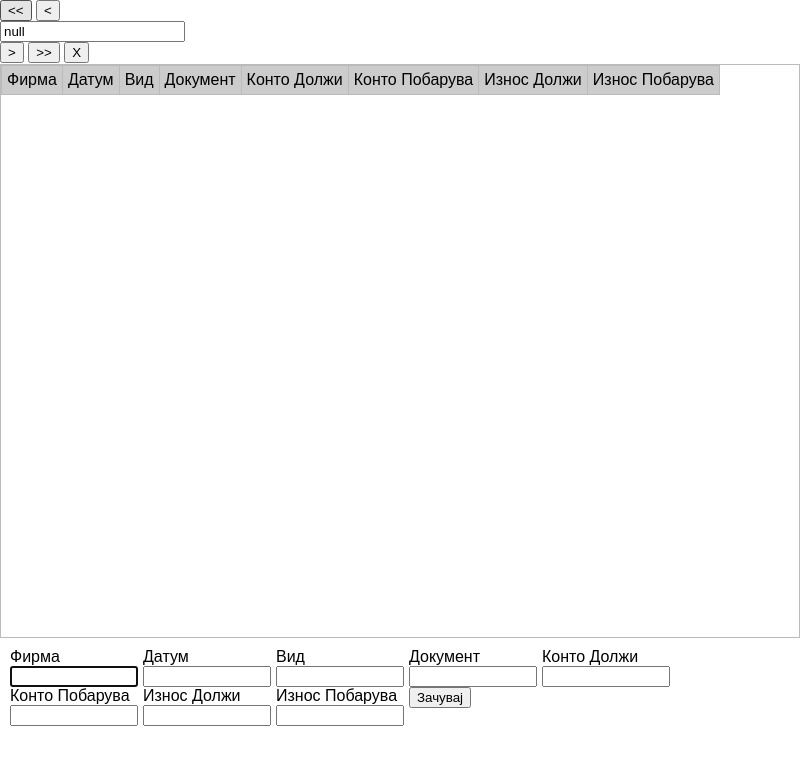
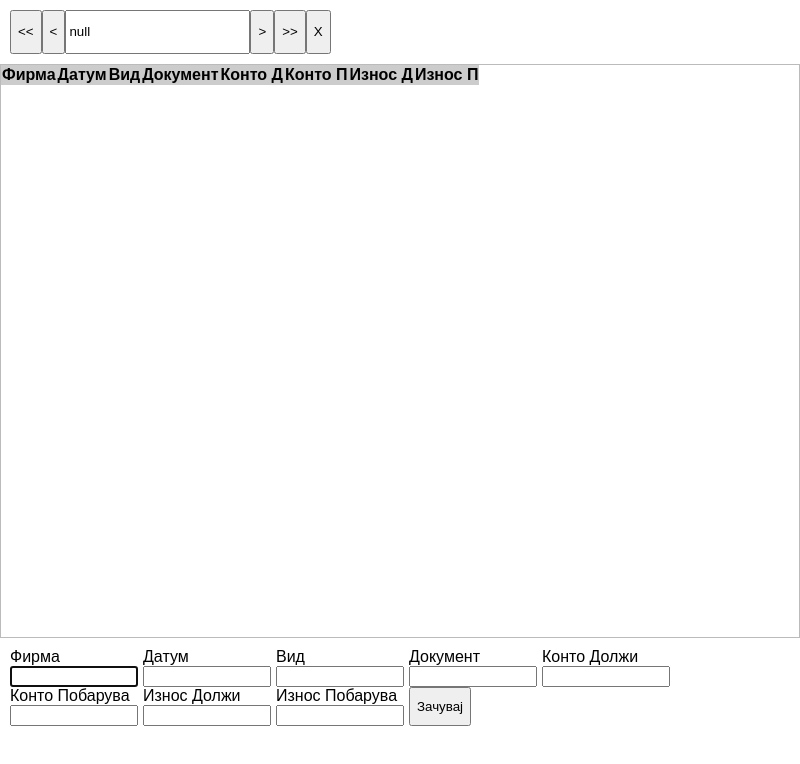
Before and after one commit to 8483/nano, an Electron app: page app/modules/journals.html in a window 800 px wide. Drawn offline with Linux system fonts and the light colour scheme; no server answers.

Commit message:
Manual DOM inputs vs state inputs. Before branch.

```diff
--- a/app/modules/journals.html
+++ b/app/modules/journals.html
@@ -29,11 +29,23 @@
             win.loadURL(theUrl);
         }
 
+        // TODO: Refactor inputs into transaction inputs.
         state = {
             activeJournalId: null,
             lastJournalId: null,
             journal: [],
             activeJournalItemId: null,
+            focusedElement: "input-journal-company",
+            inputs: {
+                company: "",
+                date: "",
+                type: "",
+                document: "",
+                accountDebit: "",
+                accountCredit: "",
+                amountDebit: "",
+                amountCredit: ""
+            }
         }
 
         function update(msg) {
@@ -62,10 +74,19 @@
                     break;
 
                 case "SET_JOURNAL_ITEM":
-                    state.activeJournalItemId = msg.payload;
+                    console.log(msg.payload)
+                    state.activeJournalItemId = msg.payload.rowId;
+                    state.inputs = msg.payload.inputs;
                     view(state)
                     break;
 
+                case "INPUT_JOURNAL_COMPANY":
+                    // console.log(msg.payload)
+                    state.inputs.company = msg.payload
+                    view(state)
+                    break;
+
+                // Od model treba da gi zima, ne od document
                 case "SAVE_JOURNAL_ITEM":
                     fetch("http://localhost:8080/journals", {
                         method: "POST",
@@ -75,7 +96,7 @@
                         },
                         body: JSON.stringify({
                             journalId: state.activeJournalId,
-                            company: document.getElementById("input-journal-company").value,
+                            company: state.inputs.company,
                             date: document.getElementById("input-journal-date").value,
                             type: document.getElementById("input-journal-type").value,
                             document: document.getElementById("input-journal-document").value,
@@ -95,9 +116,22 @@
 
             }
             console.log(JSON.stringify(state))
+            // TODO: DALI SEKOGAS DA IMA VIEW STATE? BI TREBALO.
         }
 
         function view(state) {
+
+            function navigation(data) {
+                return `<div id="navigation" class="navigation">
+                    <button id="document-new>+</button>
+                    <button id="document-first>&lt;&lt;</button>
+                    <button id="document-previous">&lt;</button>
+                    <input type="txt" id="search-box" value="${data}">
+                    <button id="document-next">&gt;</button>
+                    <button id="document-last">&gt;&gt;</button>
+                    <button>X</button>
+                </div>`
+            }
 
             function journal(data) {
                 let rows = "";
@@ -116,88 +150,149 @@
                 }
 
                 return `
-                    <table>
+                    <div id="journal" class="content">
+                        <table class="grid">
                             <thead>
-                            <tr>
-                                <td>Фирма</td>
-                                <td>Датум</td>
-                                <td>Вид</td>
-                                <td>Документ</td>
-                                <td>Конто Должи</td>
-                                <td>Конто Побарува</td>
-                                <td>Износ Должи</td>
-                                <td>Износ Побарува</td>
-                            </tr>
+                                <th>Фирма</th>
+                                <th>Датум</th>
+                                <th>Вид</th>
+                                <th>Документ</th>
+                                <th>Конто Д</th>
+                                <th>Конто П</th>
+                                <th>Износ Д</th>
+                                <th>Износ П</th>
                             </thead>
                             <tbody>${rows}</tbody>
                         </table>
+                    </div>
                 `;
             }
 
             function input(data) {
                 return `
+                    <div id="input" class="input">
                         <div class="input-group">
                             <label>Фирма</label>
-                        <input type="text" id="input-journal-company">
+                            <input type="text" id="input-journal-company" value="${data.company}"
+                            oninput="update({action: 'INPUT_JOURNAL_COMPANY', payload: event.target.value})">
                         </div>
                         <div class="input-group">
                             <label>Датум</label>
-                        <input id="input-journal-date" required>
+                            <input id="input-journal-date" required value="${data.date}">
                         </div>
                         <div class="input-group">
                             <label>Вид</label>
-                        <input type="text" id="input-journal-type">
+                            <input type="text" id="input-journal-type" value="${data.type}">
                         </div>
                         <div class="input-group">
                             <label>Документ</label>
-                        <input type="text" id="input-journal-document">
+                            <input type="text" id="input-journal-document" value="${data.document}">
                         </div>
                         <div class="input-group">
                             <label>Конто Должи</label>
-                        <input type="text" id="input-journal-account-debit">
+                            <input type="text" id="input-journal-account-debit" value="${data.accountDebit}">
                         </div>
                         <div class="input-group">
                             <label>Конто Побарува</label>
-                        <input type="text" id="input-journal-account-credit">
+                            <input type="text" id="input-journal-account-credit" value="${data.accountCredit}">
                         </div>
                         <div class="input-group">
                             <label>Износ Должи</label>
-                        <input type="text" id="input-journal-amount-debit">
+                            <input type="text" id="input-journal-amount-debit" value="${data.amountDebit}">
                         </div>
                         <div class="input-group">
                             <label>Износ Побарува</label>
-                        <input type="text" id="input-journal-amount-credit">
+                            <input type="text" id="input-journal-amount-credit" value="${data.amountCredit}">
                         </div>
-                    <div class="input-group">
                         <button id="button-journal-item-save">Зачувај</button>
                     </div>
                 `;
             }
 
             html = `
-                <div id="navigation" class="navigation">
-                    <button id="document-new>+</button>
-                    <button id="document-first>&lt;&lt;</button>
-                    <button id="document-previous">&lt;</button>
-                    <input type="txt" id="search-box" value="${state.activeJournalId}">
-                    <button id="document-next">&gt;</button>
-                    <button id="document-last">&gt;&gt;</button>
-                    <button>X</button>
-                </div>
-                <div id="journal" class="content">${journal(state.journal)}</div>
-                <div id="input" class="input">${input()}</div>
+                ${navigation(state.activeJournalId)}
+                ${journal(state.journal)}
+                ${input(state.inputs)}
             `;
 
+            // Inject i.e. render HTML
             document.getElementById("app").innerHTML = html;
 
-            document.getElementById("input-journal-company").focus();
+            // Focus specified element from state
+            // document.getElementById(state.focusedElement).focus();
+            let focusedElement = document.getElementById(state.focusedElement);
+            // Fix for cursor (caret) jumping to beginning of text input
+            // It sets it at the end on focus after refresh
+            focusedElement.addEventListener("focus", (e) => {
+                // console.log("focus", e)
+                var len = e.target.value.length;
+                e.target.setSelectionRange(len, len);
+            })
+            focusedElement.focus();
 
             // Turn input into date input
             makeDateField('input-journal-date')
 
-            // When a row is clicked, send action
-            addTableRowClickListeners("#journal", "SET_JOURNAL_ITEM");
+            // // When a row is clicked, send action
+            // addTableRowClickListeners("#journal", "SET_JOURNAL_ITEM");
 
+            // // Highlight clicked table row. Send a "SET_ITEM" update action.
+            // function addTableRowClickListeners(tableId, action) {
+            //     document.querySelectorAll(`${tableId} tr`).forEach(el =>
+            //         el.addEventListener("click", e => {
+            //             rowClickHandler(e);
+            //         })
+            //     );
+
+            //     function rowClickHandler(e) {
+            //         console.log(e.target.parentElement.cells);
+            //         let inputs = e.target.parentElement.cells;
+            //         console.log(inputs[0].innerText);
+
+            //         let rowId = e.target.parentElement.dataset.id;
+            //         update({
+            //             action: action,
+            //             payload: {
+            //                 rowId: rowId,
+            //                 inputs: inputs
+            //             }
+            //         });
+            //     }
+            // }
+
+            // Highlight clicked table row. Send a "SET_ITEM" update action.
+            document.querySelectorAll(`#journal tr`).forEach(el =>
+                el.addEventListener("click", e => {
+                    rowClickHandler(e);
+                })
+            );
+
+            // TODO: How can this be abstracted?
+            function rowClickHandler(e) {
+                // console.log(e.target.parentElement.cells);
+                let inputs = e.target.parentElement.cells;
+                // console.log(inputs[0].innerText);
+                let rowId = e.target.parentElement.dataset.id;
+
+                update({
+                    action: "SET_JOURNAL_ITEM",
+                    payload: {
+                        rowId: rowId,
+                        inputs: {
+                            company: inputs[0].innerText,
+                            date: inputs[1].innerText,
+                            type: inputs[2].innerText,
+                            document: inputs[3].innerText,
+                            accountDebit: inputs[4].innerText,
+                            accountCredit: inputs[5].innerText,
+                            amountDebit: inputs[6].innerText,
+                            amountCredit: inputs[7].innerText
+                        }
+                    }
+                });
+            }
+
+            // TODO: How can this be further abstracted with UPDATE?
             // When enter is pressed, jump to field
             onEnterFocus("input-journal-company", "input-journal-date")
             onEnterFocus("input-journal-date", "input-journal-type")
@@ -236,6 +331,7 @@
                     update({ action: "GET_JOURNAL", payload: state.activeJournalId - 1 })
                 }
             })
+
         }
 
         // Won't work directly
--- a/app/scripts.js
+++ b/app/scripts.js
@@ -54,19 +54,6 @@ function makeDateField(divId) {
     });
 }
 
-// Highlight clicked table row. Send a "SET_ITEM" update action.
-function addTableRowClickListeners(tableId, action) {
-    document.querySelectorAll(`${tableId} tr`).forEach(el =>
-        el.addEventListener("click", e => {
-            rowClickHandler(e);
-        })
-    );
-    function rowClickHandler(e) {
-        let rowId = e.target.parentElement.dataset.id;
-        update({ action: action, payload: rowId });
-    }
-}
-
 // on Enter, jumpr from one to another field
 function onEnterFocus(from, to) {
     document.getElementById(from).addEventListener("keypress", e => {
--- a/app/styles.css
+++ b/app/styles.css
@@ -20,6 +20,8 @@ body {
 .navigation {
     grid-column: 1/-1;
     grid-row: 1/2;
+    display: flex;
+    padding: 10px;
 }
 
 .search-box {
@@ -48,10 +50,38 @@ body {
     border: 1px solid #bbb;
 }
 
+/* Grid / Table */
+
+table {
+    border-collapse: collapse;
+    table-layout: fixed;
+}
+
+table th {
+    position: sticky; /* This makes a header fixed/sticky */
+    top: 0px; /* This is also needed */
+    background: #ccc;
+}
+
+table td {
+    border: 1px solid #bbb;
+    padding: 5px;
+}
+
+.active-row {
+    background: #ddd;
+}
+
+/* Input */
+
 .input {
     grid-column: 1/-1;
     grid-row: 11/12;
     padding: 10px;
+    display: flex;
+    flex-wrap: wrap;
+    /* align-items: center; */
+    /* align-content: center; */
 }
 
 .input input {
@@ -59,7 +89,6 @@ body {
 }
 
 .input-group {
-    float: left;
     margin-right: 5px;
 }
 
@@ -68,23 +97,6 @@ label {
     display: block;
 }
 
-table {
-    border-collapse: collapse;
-}
-
-td {
-    border: 1px solid #bbb;
-    padding: 5px;
-}
-
-thead {
-    background: #ccc;
-}
-
-.active-row {
-    background: #ddd;
-}
-
 title {
     grid-column: 1/-1;
     grid-row: 1/2;
--- a/server/routes/authenticate.js
+++ b/server/routes/authenticate.js
@@ -32,4 +32,5 @@ router.post("/authenticate", function(req, res) {
     }
 });
 
+// ivan
 module.exports = router;
--- a/server/server.js
+++ b/server/server.js
@@ -20,6 +20,7 @@ app.use(bodyParser.urlencoded({ extended: false }))
     .use(authenticate)
     .use(journals);
 
+// ivan
 var server = app.listen(8080, function() {
     var host = server.address().address;
     var port = server.address().port;
```
Also changed, not shown: app/modules/modal.html (+1 -3 lines), 1 other file. Lines whose indentation alone changed are shown as unchanged.
